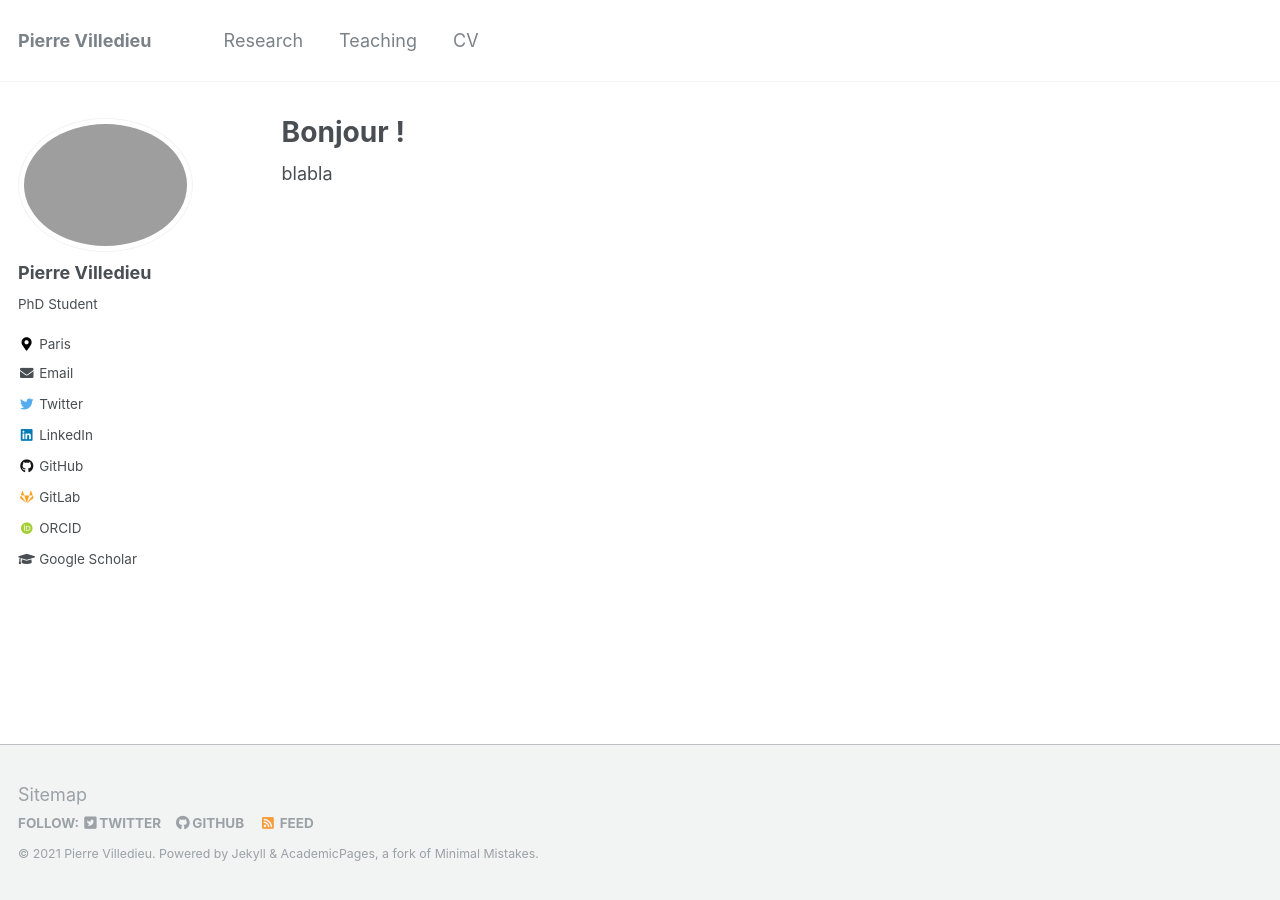
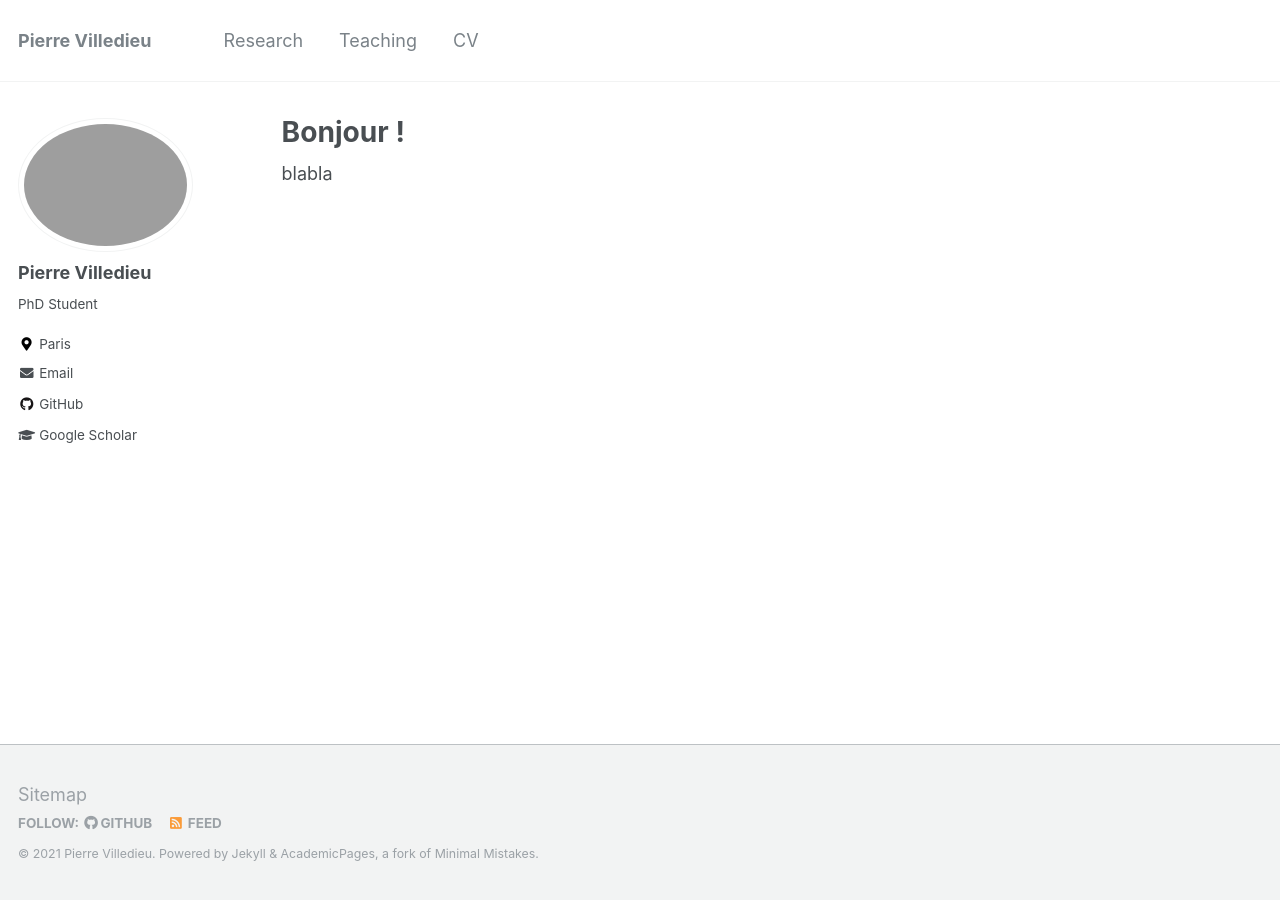
Before and after one commit to pvilledieu/pierre.villedieu, a Jekyll site: the page built from _pages/about.md, in a window 1280 px wide. Built offline with Jekyll 4.4.1, drawn with Linux system fonts in a browser that asks for light colours; some web fonts are replaced; part of the change alters nothing that is shown.

Commit message:
Update _config.yml

```diff
--- a/_config.yml
+++ b/_config.yml
@@ -57,7 +57,7 @@ yandex_site_verification :
 
 # Social Sharing
 twitter:
-  username               : jayrobw
+  username               : #jayrobw
 facebook:
   username               :
   app_id                 :
@@ -77,7 +77,7 @@ analytics:
   google:
     tracking_id          :
   goatcounter:
-    code		 : jayrobwilliams
+    code		 : pvilledieu
 
 
 # Site Author
@@ -88,9 +88,9 @@ author:
   location         : "Paris"
   employer         :
   pubmed           :
-  orcid            : "http://orcid.org/0000-0001-9259-3883"
-  googlescholar    : "https://scholar.google.com/citations?user=fiaPSmgAAAAJ"
-  email            : "rob.williams@wustl.edu"
+  orcid            : #"http://orcid.org/0000-0001-9259-3883"
+  googlescholar    : "https://scholar.google.com/citations?hl=fr&user=zIwwvTkAAAAJ"
+  email            : "pierre.villedieu@sciencespo.fr"
   researchgate     :  # example: "https://www.researchgate.net/profile/yourprofile"
   uri              :
   bitbucket        :
@@ -99,20 +99,20 @@ author:
   flickr           :
   facebook         :
   foursquare       :
-  github           : "jayrobwilliams"
-  gitlab           : "jayrobwilliams"
+  github           : "pvilledieu"
+  gitlab           : #"jayrobwilliams"
   google_plus      :
   keybase          :
   instagram        :
   impactstory      : #"https://profiles.impactstory.org/u/xxxx-xxxx-xxxx-xxxx"
   lastfm           :
-  linkedin         : "jayrobwilliams"
+  linkedin         : #"jayrobwilliams"
   pinterest        :
   soundcloud       :
   stackoverflow    : # http://stackoverflow.com/users/123456/username
   steam            :
   tumblr           :
-  twitter          : "jayrobw"
+  twitter          : #"jayrobw"
   vine             :
   weibo            :
   xing             :
```
